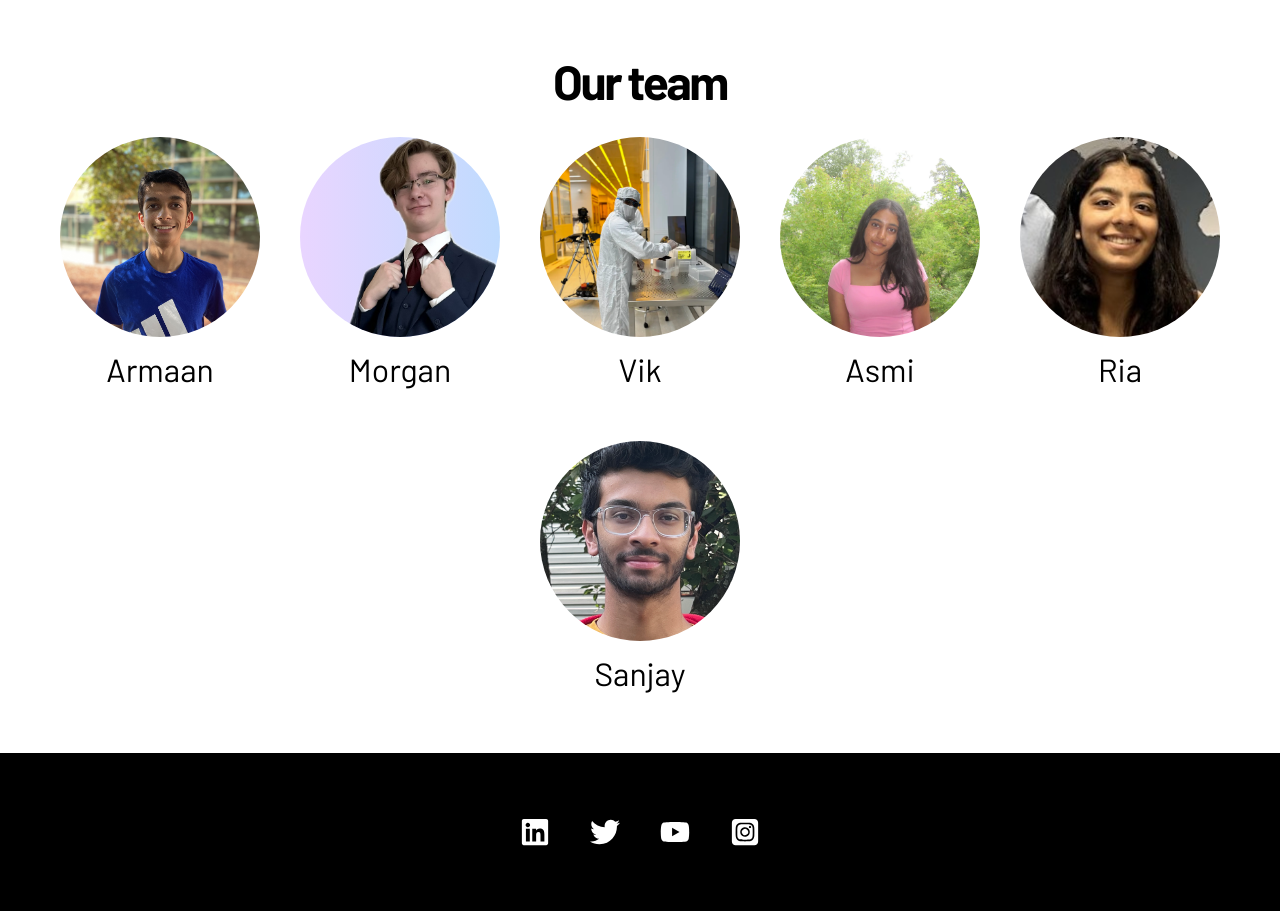
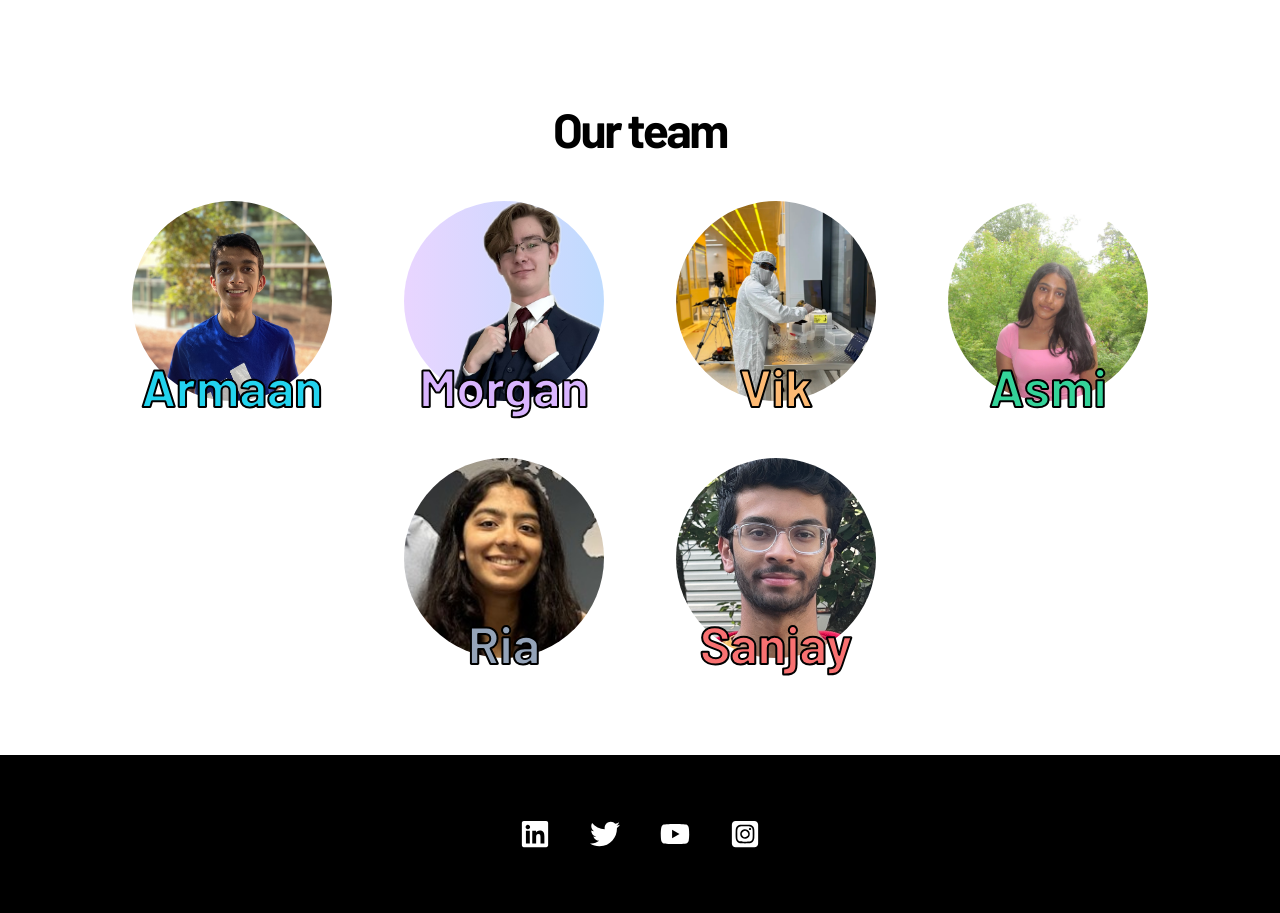
Before and after one commit to sanrav2016/SuperMicWebsite, a React (Vite) app: page / in a window 1280 px wide. Shown: the part 1800-2713 px from the top of the page. Built offline with nearby package versions, Linux system fonts and the light colour scheme.

Commit message:
style names

```diff
--- a/src/App.css
+++ b/src/App.css
@@ -64,12 +64,16 @@ a {
 
 .tile {
   text-align: center;
+  padding: 16px;
 }
 
 .tile-header {
   font-family: Barlow, sans-serif;
-  font-size: 32px;
-  padding: 8px;
+  line-height: 0;
+  margin-top: -15px;
+  font-size: 52px;
+  font-weight: bold;
+  -webkit-text-stroke: 2px black;
 }
 
 .tile-info {
--- a/src/App.jsx
+++ b/src/App.jsx
@@ -65,48 +65,48 @@ function App() {
           <img src={blockDiagramPng} />
         </div>
       </div>
-      <div className="section p-12 !flex-col">
+      <div className="section p-24 !flex-col">
         <div className="heading-font text-5xl font-bold tracking-tighter p-4">Our team</div>
         <div className="flex flex-row flex-wrap gap-10 items-center justify-center">
           <div className="tile">
             <img src={armaanWebp} />
             <div>
-              <div className="tile-header">Armaan</div>
+              <div className="tile-header text-cyan-400">Armaan</div>
               <div className="tile-info"></div>
             </div>
           </div>
           <div className="tile">
             <img src={morganWebp} className="object-top bg-gradient-to-r from-purple-200 to-blue-200 " />
             <div>
-              <div className="tile-header">Morgan</div>
+              <div className="tile-header text-purple-300">Morgan</div>
               <div className="tile-info"></div>
             </div>
           </div>
           <div className="tile">
             <img src={vikWebp} />
             <div>
-              <div className="tile-header">Vik</div>
+              <div className="tile-header text-orange-300">Vik</div>
               <div className="tile-info"></div>
             </div>
           </div>
           <div className="tile">
             <img src={asmiWebp} />
             <div>
-              <div className="tile-header">Asmi</div>
+              <div className="tile-header text-emerald-400">Asmi</div>
               <div className="tile-info"></div>
             </div>
           </div>
           <div className="tile">
             <img src={riaJpg} />
             <div>
-              <div className="tile-header">Ria</div>
+              <div className="tile-header text-slate-400">Ria</div>
               <div className="tile-info"></div>
             </div>
           </div>
           <div className="tile">
             <img src={sanjayJpg} />
             <div>
-              <div className="tile-header">Sanjay</div>
+              <div className="tile-header text-red-400">Sanjay</div>
               <div className="tile-info"></div>
             </div>
           </div>
```
